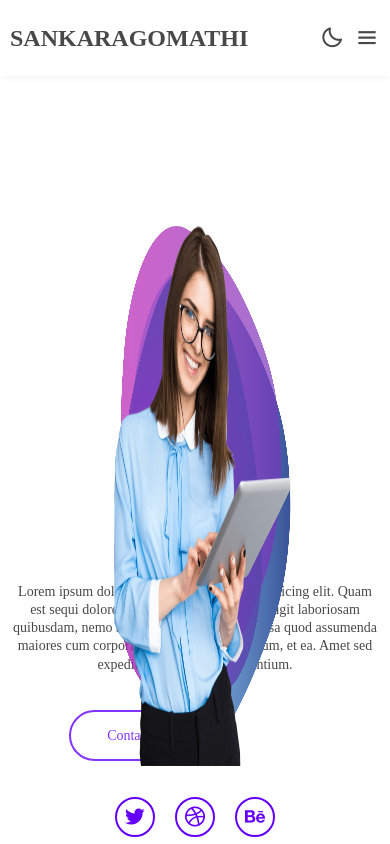
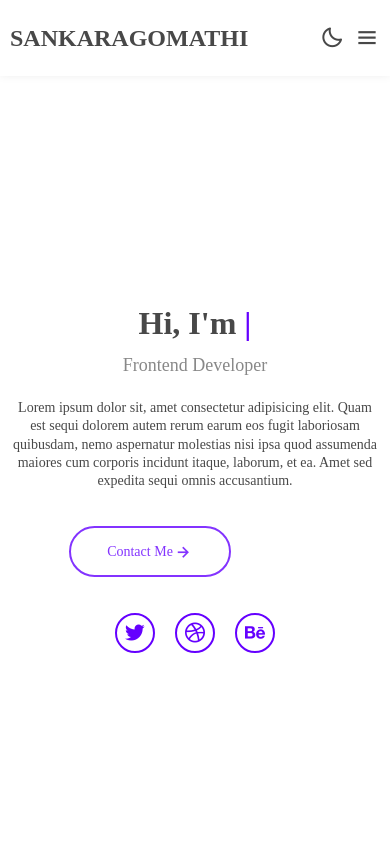
Before and after one commit to Sankaragomathi-A/portfolioMyself-js, a plain HTML site: page index.html in a window 390 px wide. Shown: the top 844 px of the page. Drawn offline with nearby package versions, Linux system fonts and the light colour scheme.

Commit message:
Add files via upload

```diff
--- a/assets/style.css
+++ b/assets/style.css
@@ -689,16 +689,11 @@ border-color:3px rgb(232, 4, 4);
 
     }
     .images{
-      margin-bottom: 20%;
+     display: none;
   }
 
 
-  .intro__content {
 
-
-    margin-top: 95%;
-
-  }
 
 
 
```
